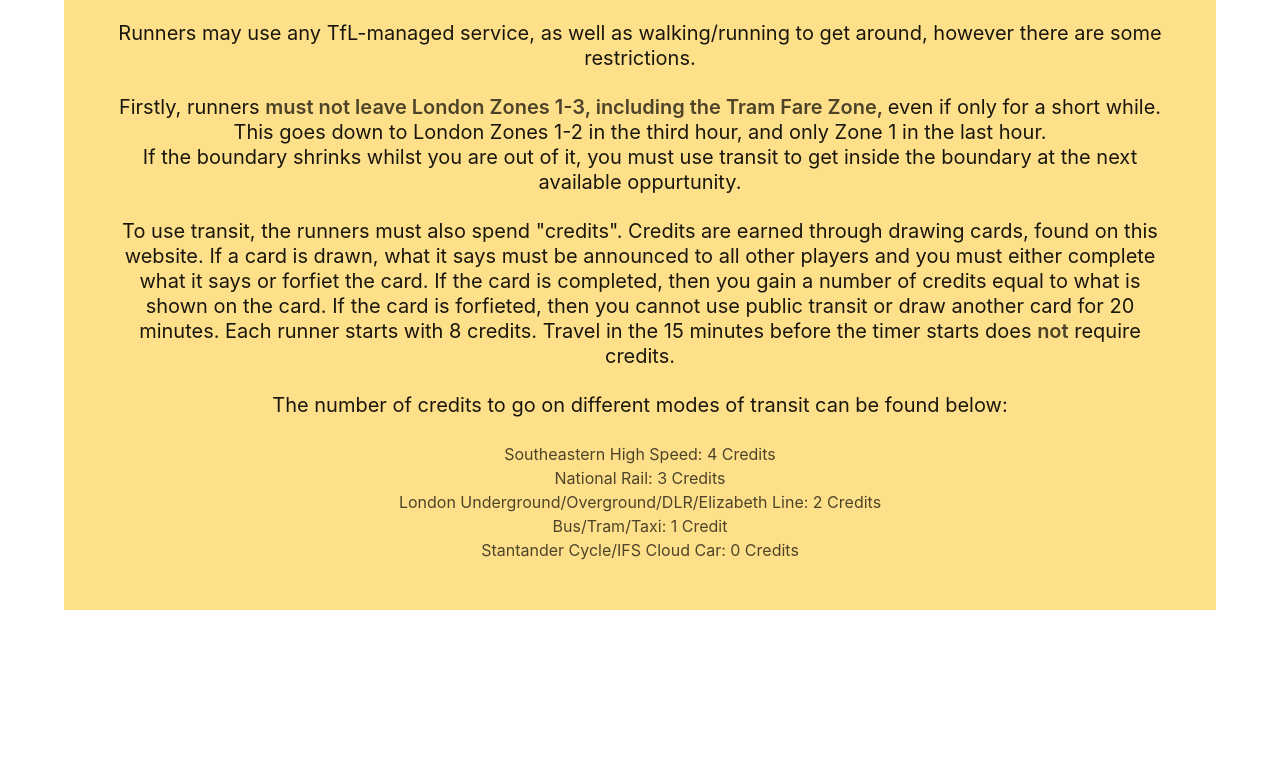
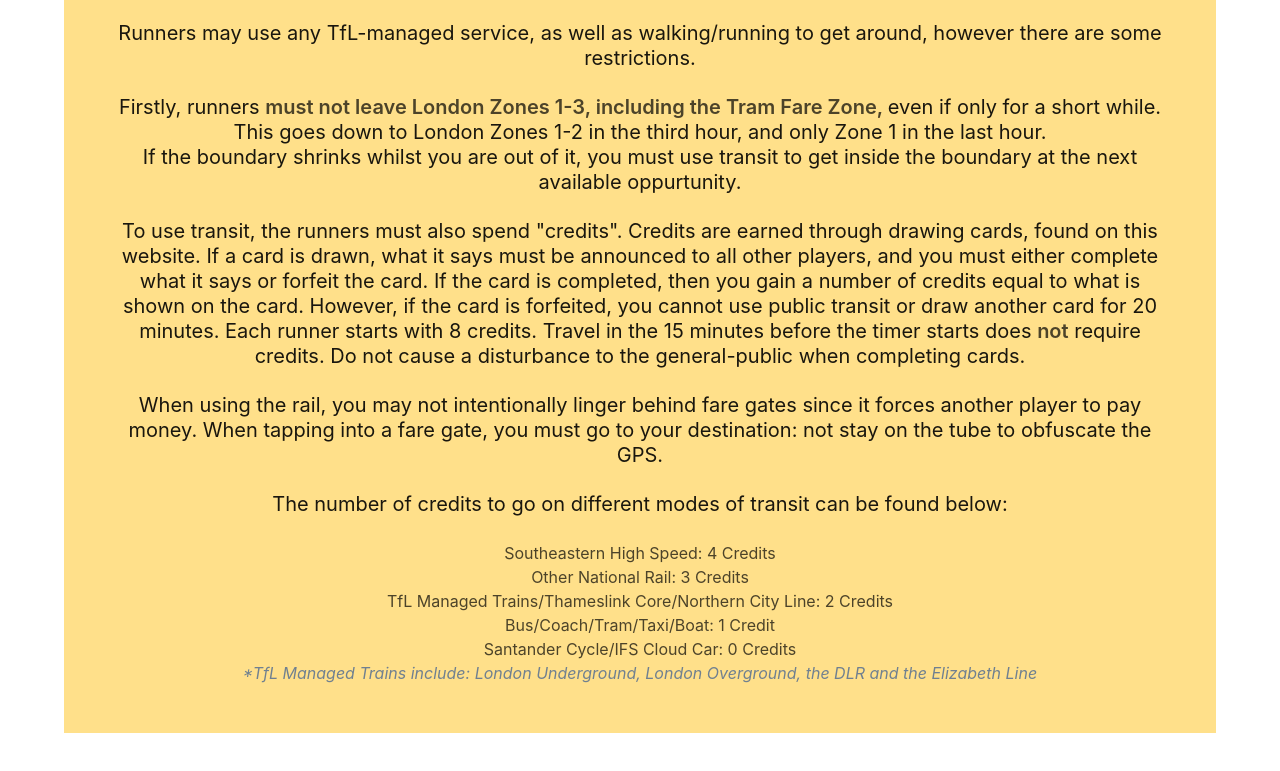
Before and after one commit to peddyjet/london-manhunt, a plain HTML site: page rules.html in a window 1280 px wide. Shown: the part 1231-2002 px from the top of the page. Before the commit the page ends 1881 px from the top, so only its background shows below. Drawn offline with nearby package versions, Linux system fonts and the light colour scheme.

Commit message:
Updated ruleset

```diff
--- a/rules.html
+++ b/rules.html
@@ -89,21 +89,26 @@
           </p>
           <p class="subtitle">
             To use transit, the runners must also spend "credits". Credits are earned through drawing cards, found on this
-            website. If a card is drawn, what it says must be announced to all other players and you must either complete what it says
-            or forfiet the card. If the card is completed, then you gain a number of credits equal to what is shown on the card. If the card is forfieted,
-            then you cannot use public transit or draw another card for 20 minutes. Each runner starts with 8 credits. Travel in the 15 minutes before the timer starts
-            does <strong>not</strong> require credits.
+            website. If a card is drawn, what it says must be announced to all other players, and you must either complete what it says
+            or forfeit the card. If the card is completed, then you gain a number of credits equal to what is shown on the card. However, if the card is forfeited,
+            you cannot use public transit or draw another card for 20 minutes. Each runner starts with 8 credits. Travel in the 15 minutes before the timer starts
+            does <strong>not</strong> require credits. Do not cause a disturbance to the general-public when completing cards.
+          </p>
+          <p class="subtitle">
+            When using the rail, you may not intentionally linger behind fare gates since it forces another player to pay money.
+            When tapping into a fare gate, you must go to your destination: not stay on the tube to obfuscate the GPS.
           </p>
           <p class="subtitle">
             The number of credits to go on different modes of transit can be found below:
           </p>
           <ul>
             <li>Southeastern High Speed: 4 Credits</li>
-            <li>National Rail: 3 Credits</li>
-            <li>London Underground/Overground/DLR/Elizabeth Line: 2 Credits</li>
-            <li>Bus/Tram/Taxi: 1 Credit</li>
-            <li>Stantander Cycle/IFS Cloud Car: 0 Credits</li>
+            <li>Other National Rail: 3 Credits</li>
+            <li>TfL Managed Trains/Thameslink Core/Northern City Line: 2 Credits</li>
+            <li>Bus/Coach/Tram/Taxi/Boat: 1 Credit</li>
+            <li>Santander Cycle/IFS Cloud Car: 0 Credits</li>
           </ul>
+          <i style="color: slategray;">*TfL Managed Trains include: London Underground, London Overground, the DLR and the Elizabeth Line</i>
         </div>
       </section>
       <br>
```
Also changed, not shown: cards.html (+30 -5 lines).
